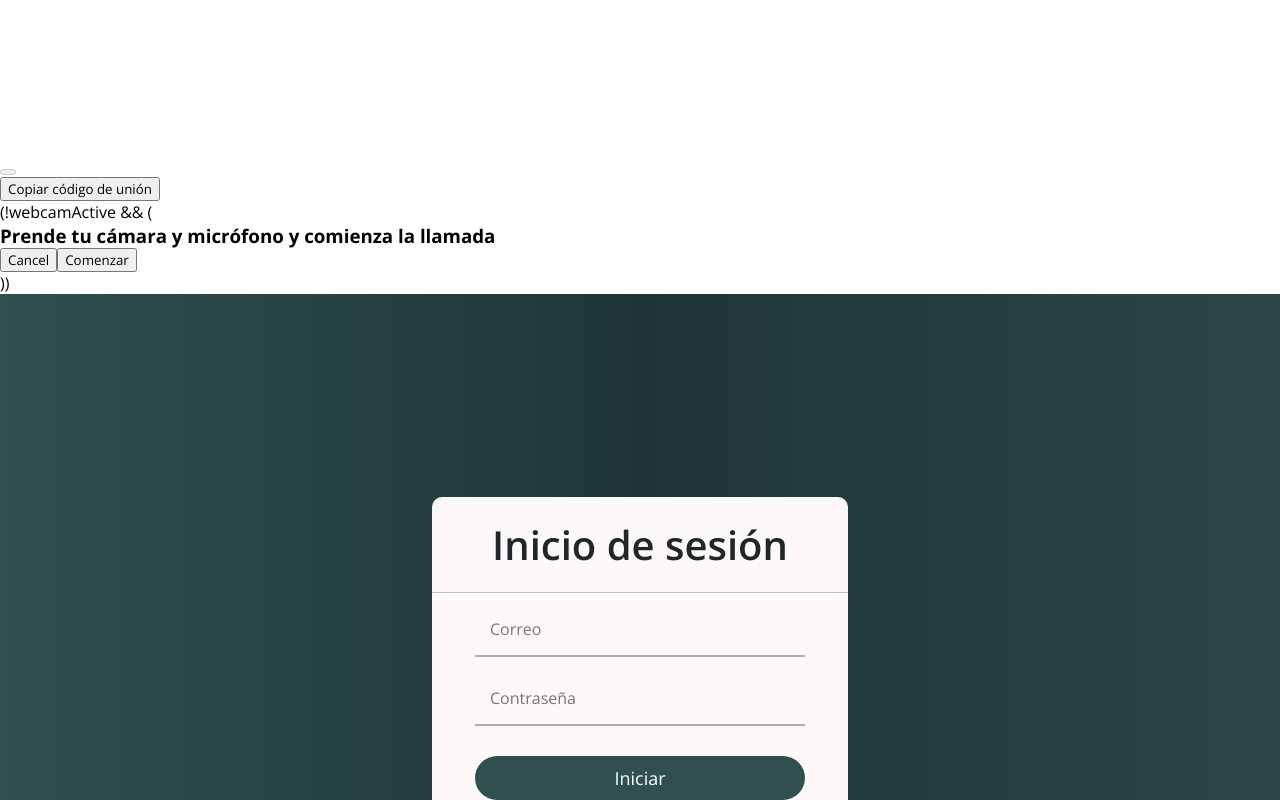
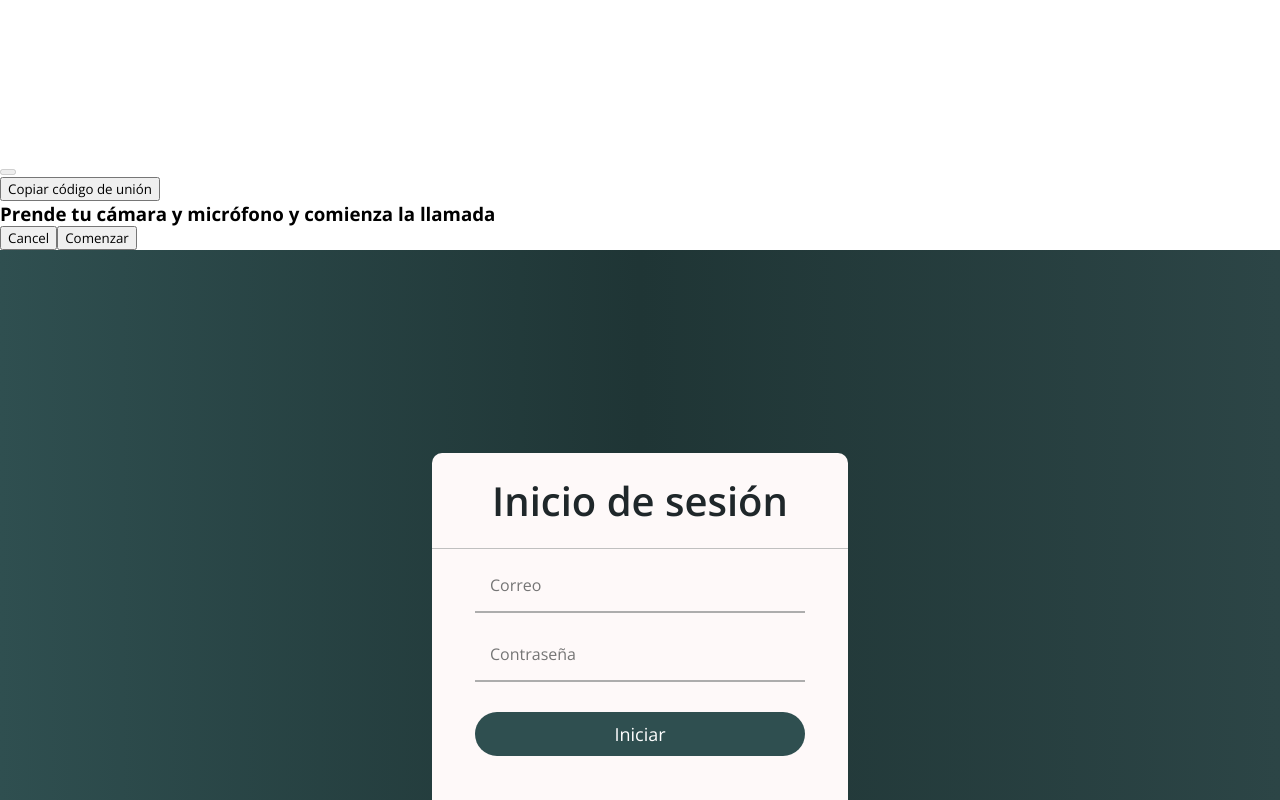
Before and after one commit to WikkArt/PIA-POI, a React (Create React App) app: page /login in a window 1280 px wide. Both pictures are taken after a click on the button "Iniciar Llamada". Shown: the top 800 px of the page. Built offline with nearby package versions, Linux system fonts and the light colour scheme; no server answers.

Commit message:
cambio rapido

```diff
--- a/src/App.js
+++ b/src/App.js
@@ -267,9 +267,9 @@ function Videos({ mode, callId, setPage}) {
         </div>
       </div>
 
-      (!webcamActive && (
-        <div className="modalContainer">
-          <div className="modal">
+       {!webcamActive && (
+                <div className="modalContainer">
+                    <div className="modal">
             <h3>
               Prende tu cámara y micrófono y comienza la llamada
             </h3>
@@ -284,7 +284,7 @@ function Videos({ mode, callId, setPage}) {
             </div>
           </div>
         </div>
-      ))
+      )}
     </div>
   )
 }
```
